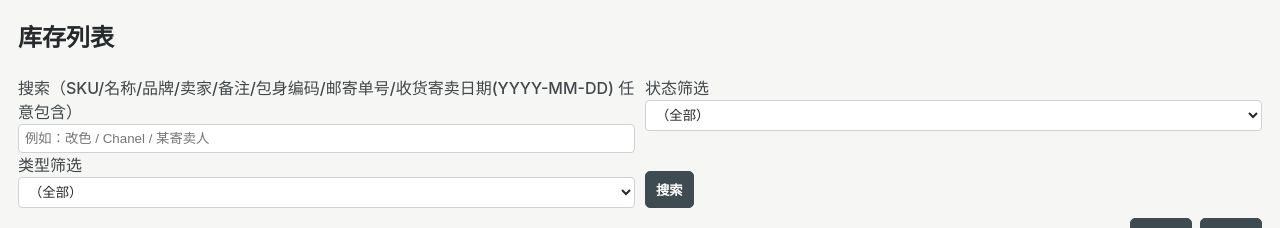
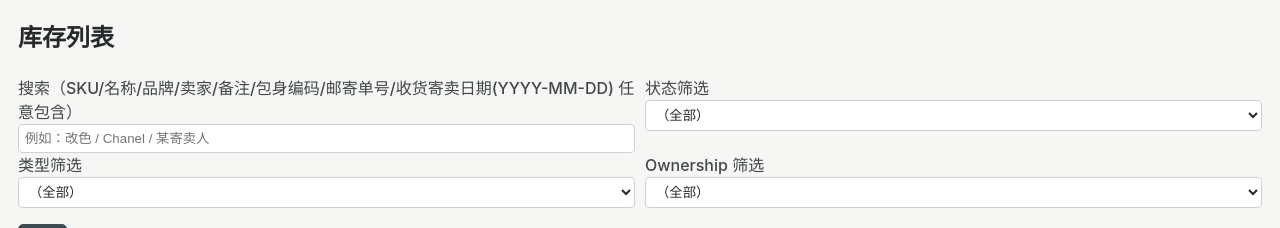
Before and after one commit to mingchuantian/Luxury-Evermore-Management-System, a Python web app: template templates/items.html in a window 1280 px wide. Shown: the part 55-283 px from the top of the page. Run offline with Jinja, Linux system fonts and the light colour scheme; the template is opened without the code that fills it, so the values that code supplies are empty.

Commit message:
added ownership filter in search

```diff
--- a/templates/items.html
+++ b/templates/items.html
@@ -56,10 +56,16 @@
         <option value="CONSIGNMENT" {% if source_type=="CONSIGNMENT" %}selected{% endif %}>寄卖</option>
       </select>
     </div>
-    <div style="display:flex; align-items:end;">
-      <button class="btn" type="submit">搜索</button>
+    <div>
+      <label>Ownership 筛选</label>
+      <select name="ownership" onchange="this.form.submit()">
+        <option value="">（全部）</option>
+        <option value="admin" {% if ownership=="admin" %}selected{% endif %}>Admin</option>
+        <option value="management" {% if ownership=="management" %}selected{% endif %}>Management</option>
+      </select>
     </div>
   </div>
+  <p><button class="btn" type="submit">搜索</button></p>
 </form>
 
 <div class="row" style="margin: 10px 0; align-items: center;">
@@ -68,13 +74,13 @@
   </div>
   <div style="display:flex; gap:8px; align-items:center; justify-content:flex-end;">
     {% if page > 1 %}
-      <a class="btn" href="{{ url_for('list_items', page=page-1, q=q, status=status, source_type=source_type) }}">上一页</a>
+      <a class="btn" href="{{ url_for('list_items', page=page-1, q=q, status=status, source_type=source_type, ownership=ownership) }}">上一页</a>
     {% else %}
       <button class="btn" type="button" disabled>上一页</button>
     {% endif %}
 
     {% if page < total_pages %}
-      <a class="btn" href="{{ url_for('list_items', page=page+1, q=q, status=status, source_type=source_type) }}">下一页</a>
+      <a class="btn" href="{{ url_for('list_items', page=page+1, q=q, status=status, source_type=source_type, ownership=ownership) }}">下一页</a>
     {% else %}
       <button class="btn" type="button" disabled>下一页</button>
     {% endif %}
```
Also changed, not shown: luxury_app/routes/items.py (+13 -2 lines), tests/test_ownership.py (+38 -0 lines).
